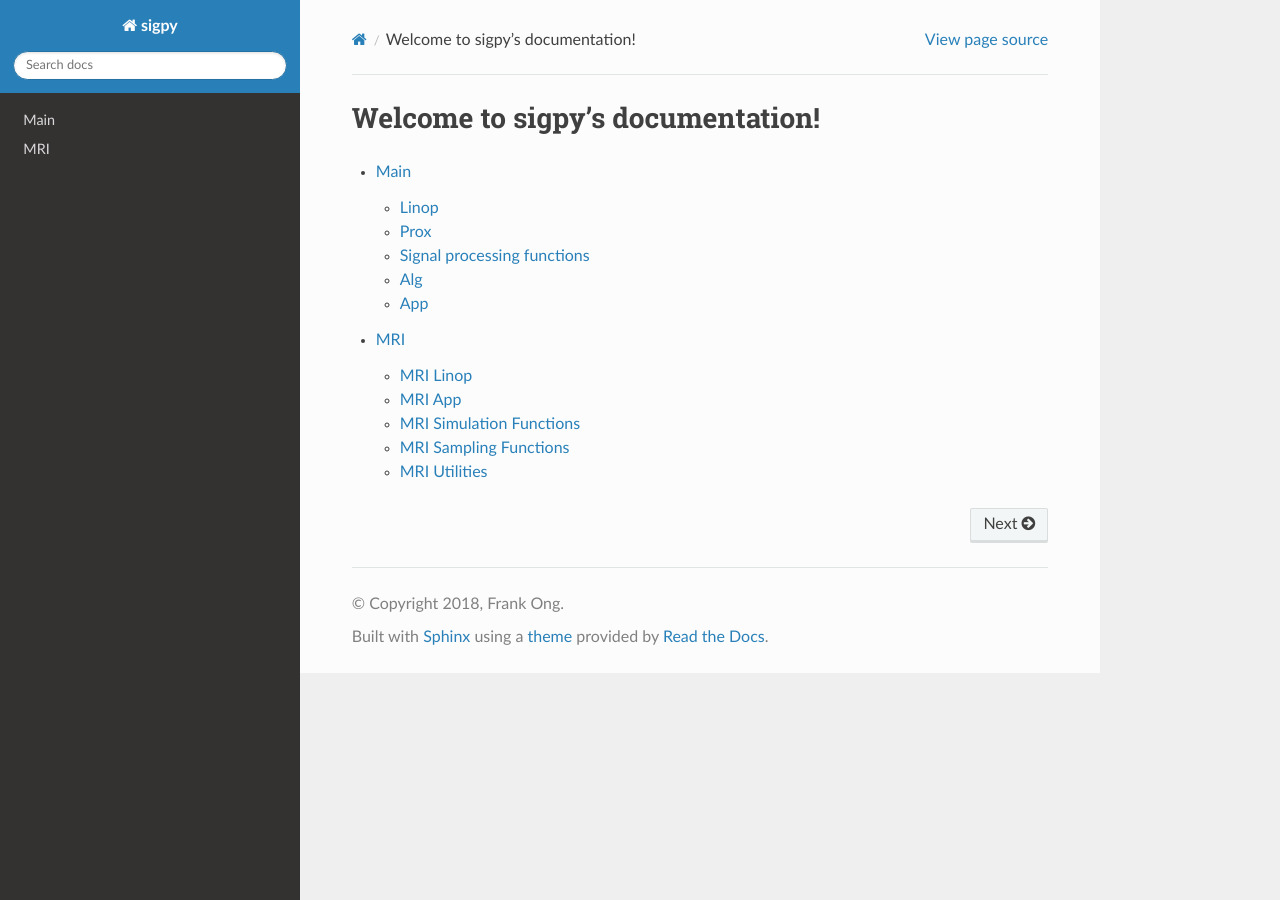
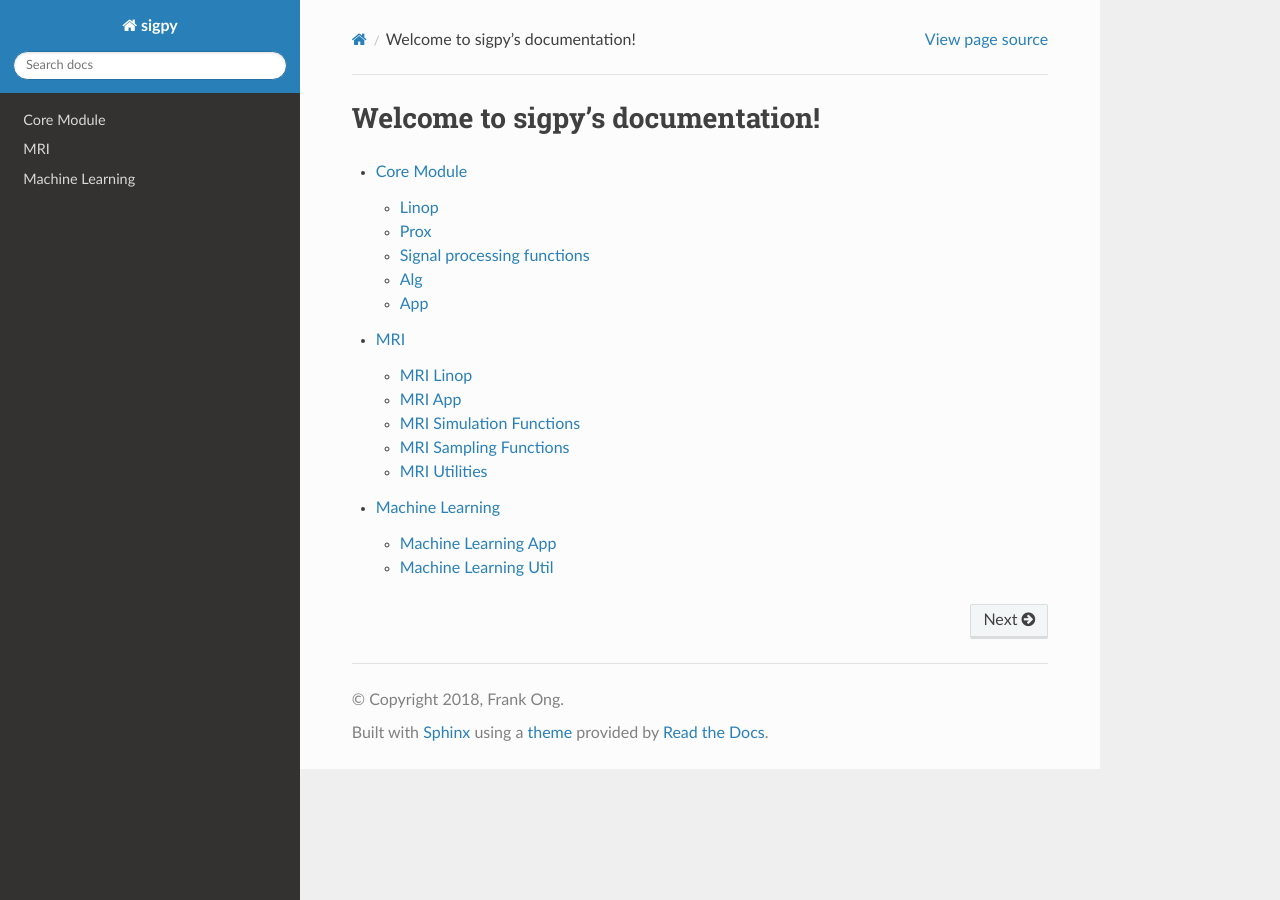
Before and after one commit to mikgroup/sigpy, a Sphinx documentation site: the page built from doc/index.rst, in a window 1280 px wide. Built offline with Sphinx 7.4.7 and the Read the Docs theme 2.0.0, drawn with Linux system fonts in a browser that asks for light colours.

Commit message:
Updated documentations.

```diff
--- a/doc/main.rst
+++ b/doc/core.rst
@@ -1,5 +1,5 @@
-Main
-====
+Core Module
+===========
 
 .. toctree::
    :maxdepth: 2
--- a/doc/index.rst
+++ b/doc/index.rst
@@ -9,5 +9,6 @@ Welcome to sigpy's documentation!
 .. toctree::
    :maxdepth: 2
 
-   main
+   core
    mri
+   learn
--- /dev/null
+++ b/doc/learn.rst
@@ -0,0 +1,8 @@
+Machine Learning
+================
+
+.. toctree::
+   :maxdepth: 2
+
+   learn_app
+   learn_util
--- /dev/null
+++ b/doc/learn_app.rst
@@ -0,0 +1,7 @@
+Machine Learning App
+====================
+
+.. _learn_app:
+
+.. automodule:: sigpy.learn.app
+   :members:
--- /dev/null
+++ b/doc/learn_util.rst
@@ -0,0 +1,7 @@
+Machine Learning Util
+=====================
+
+.. _learn_util:
+
+.. automodule:: sigpy.learn.util
+   :members:
```
Also changed, not shown: 1 other file.
